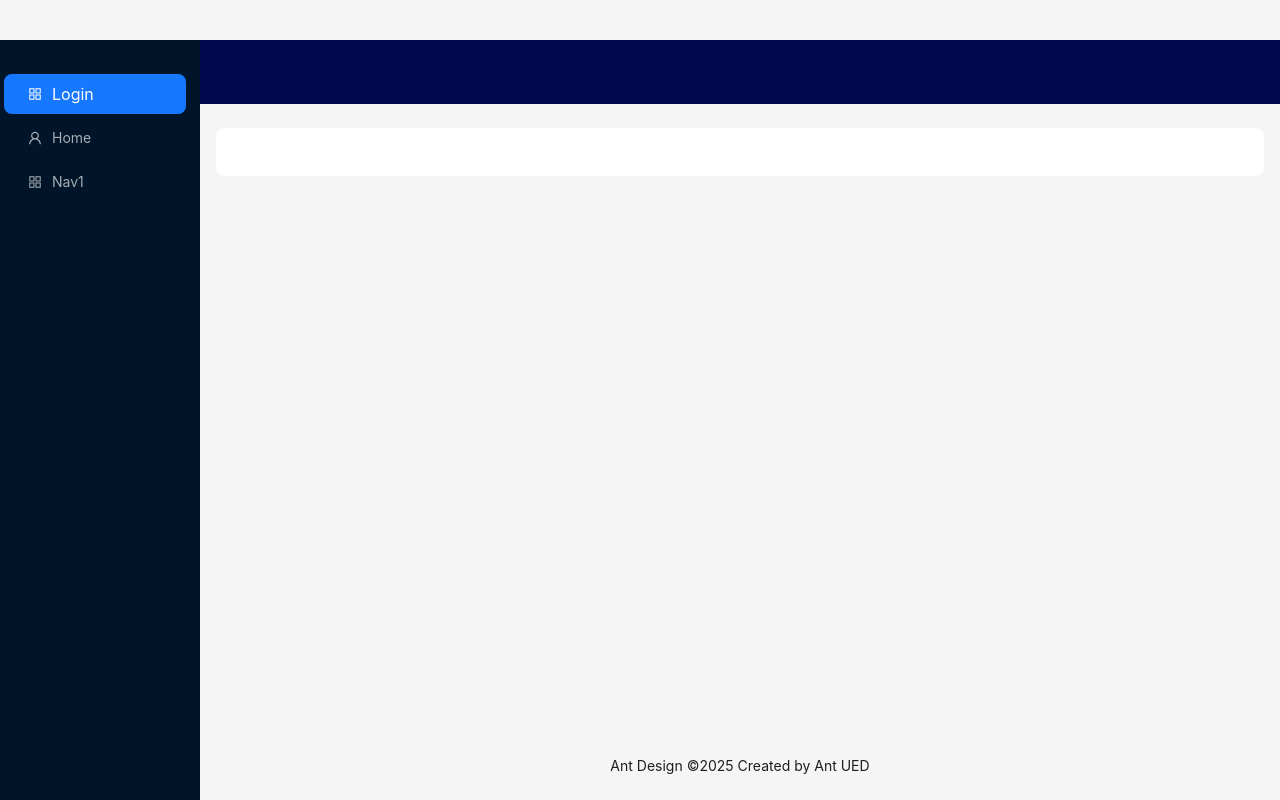
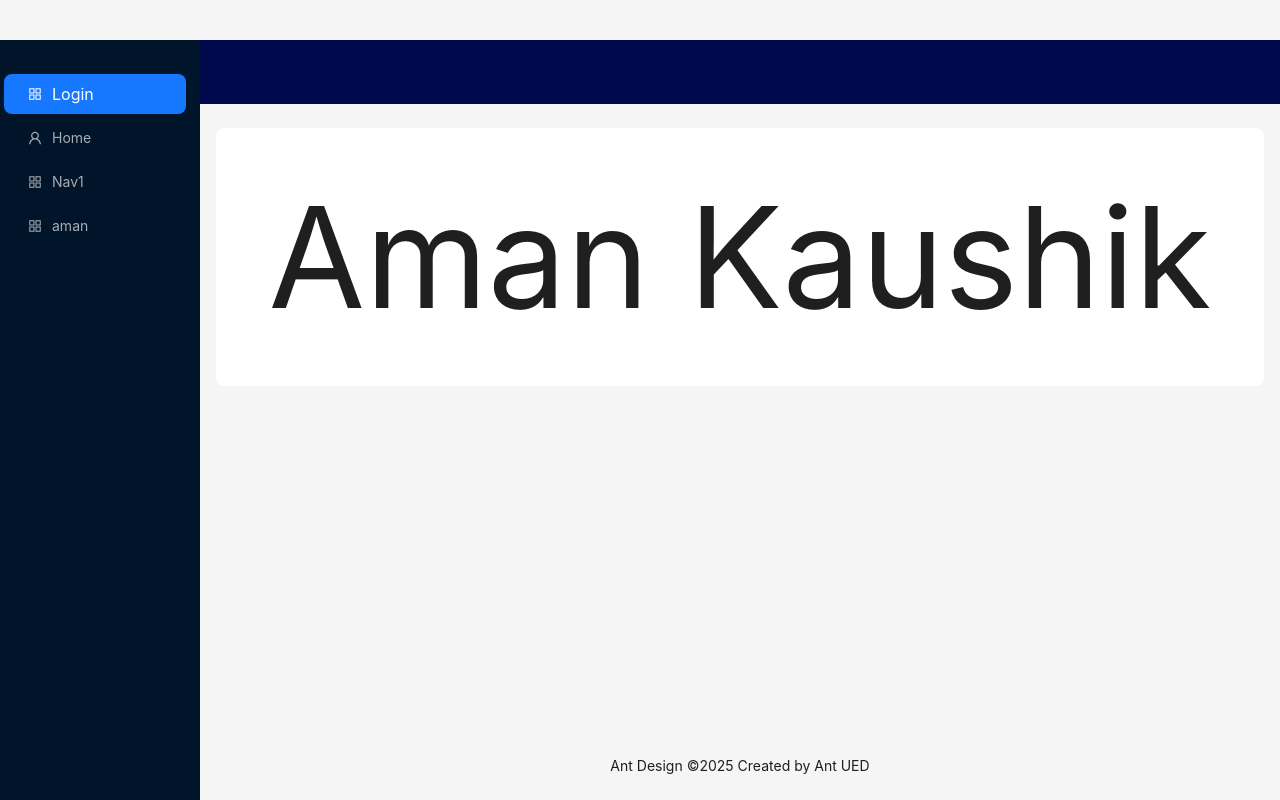
Before and after one commit to akaushik456/vite-app, a React (Vite) app: page /aman in a window 1280 px wide. Built offline with nearby package versions, Linux system fonts and the light colour scheme.

Commit message:
add-1-file

```diff
--- /dev/null
+++ b/src/components/aman.css
@@ -0,0 +1,3 @@
+.aman{
+    font-size: 140px;
+}
--- /dev/null
+++ b/src/components/aman.jsx
@@ -0,0 +1,10 @@
+import React from 'react'
+import './aman.css'
+
+function aman() {
+  return (
+    <div className='aman'>Aman Kaushik</div>
+  )
+}
+
+export default aman
--- a/src/components/dashboard.jsx
+++ b/src/components/dashboard.jsx
@@ -2,6 +2,7 @@ import React from 'react';
 import { BrowserRouter as Router, Routes, Route, Link } from 'react-router-dom';
 import Nav1 from './nav1';
 import Login from './login'
+import Aman from './aman'
 import './dashboard.css'
 
 import {
@@ -49,6 +50,9 @@ const App = () => {
             <Menu.Item key="2" icon={<AppstoreOutlined />}>
               <Link to="/nav1">Nav1</Link>
             </Menu.Item>
+            <Menu.Item key="4" icon={<AppstoreOutlined />}>
+              <Link to="/aman">aman</Link>
+            </Menu.Item>
 
           </Menu>
         </Sider>
@@ -69,6 +73,7 @@ const App = () => {
                 <Route path="/" element={<h1>Home Page</h1>} />
                 <Route path="/nav1" element={<Nav1 />} />
                 <Route path="/login" element={<Login />} />
+                <Route path="/aman" element={<Aman />} />
               </Routes>
             </div>
           </Content>
--- a/src/main.jsx
+++ b/src/main.jsx
@@ -2,11 +2,9 @@ import { StrictMode } from 'react'
 import { createRoot } from 'react-dom/client'
 import './index.css'
 import Dashboard from './components/dashboard'
-import Nav from './components/nav1'
 
 createRoot(document.getElementById('root')).render(
   <StrictMode>
     <Dashboard />
-    <nav1 />
   </StrictMode>,
 )
```
